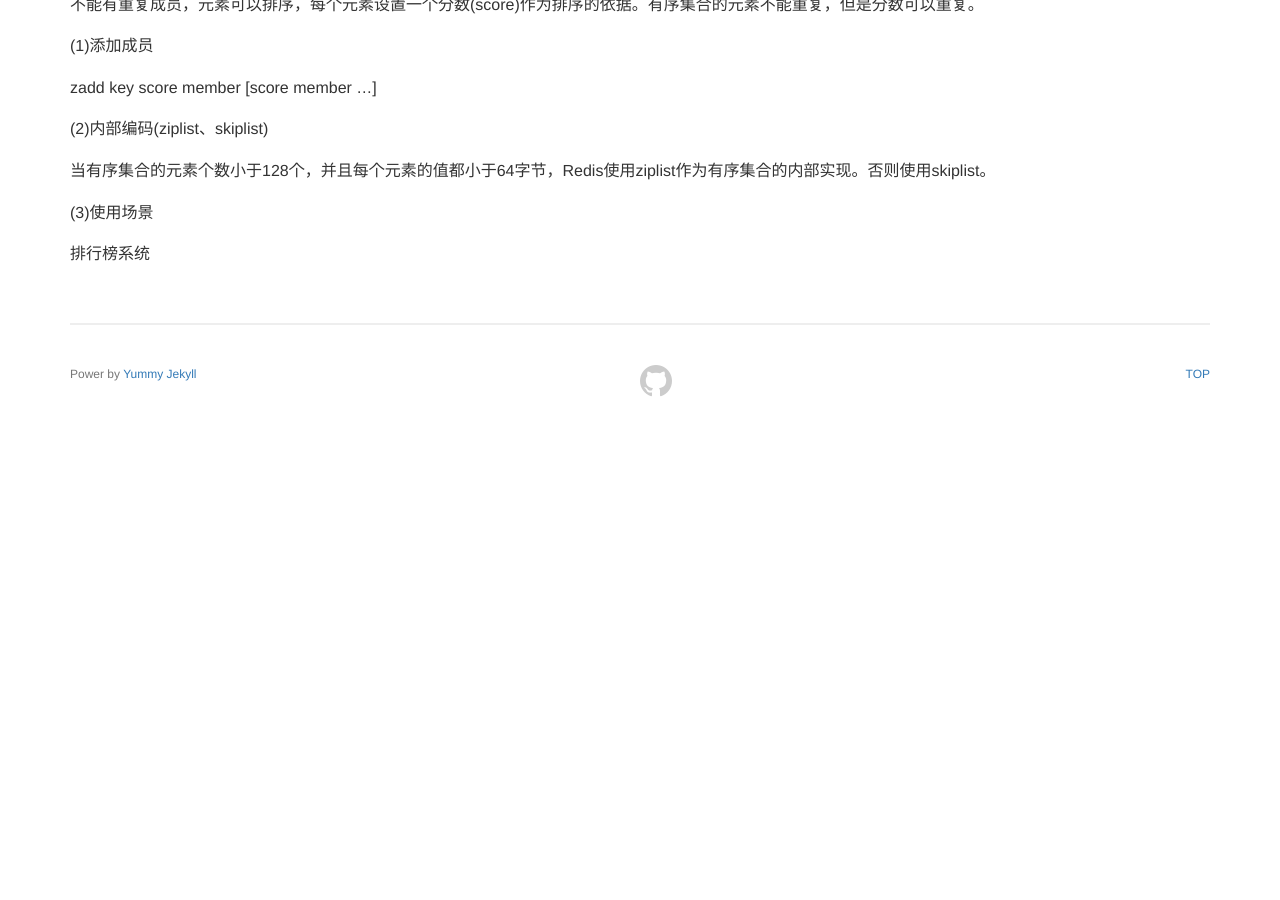
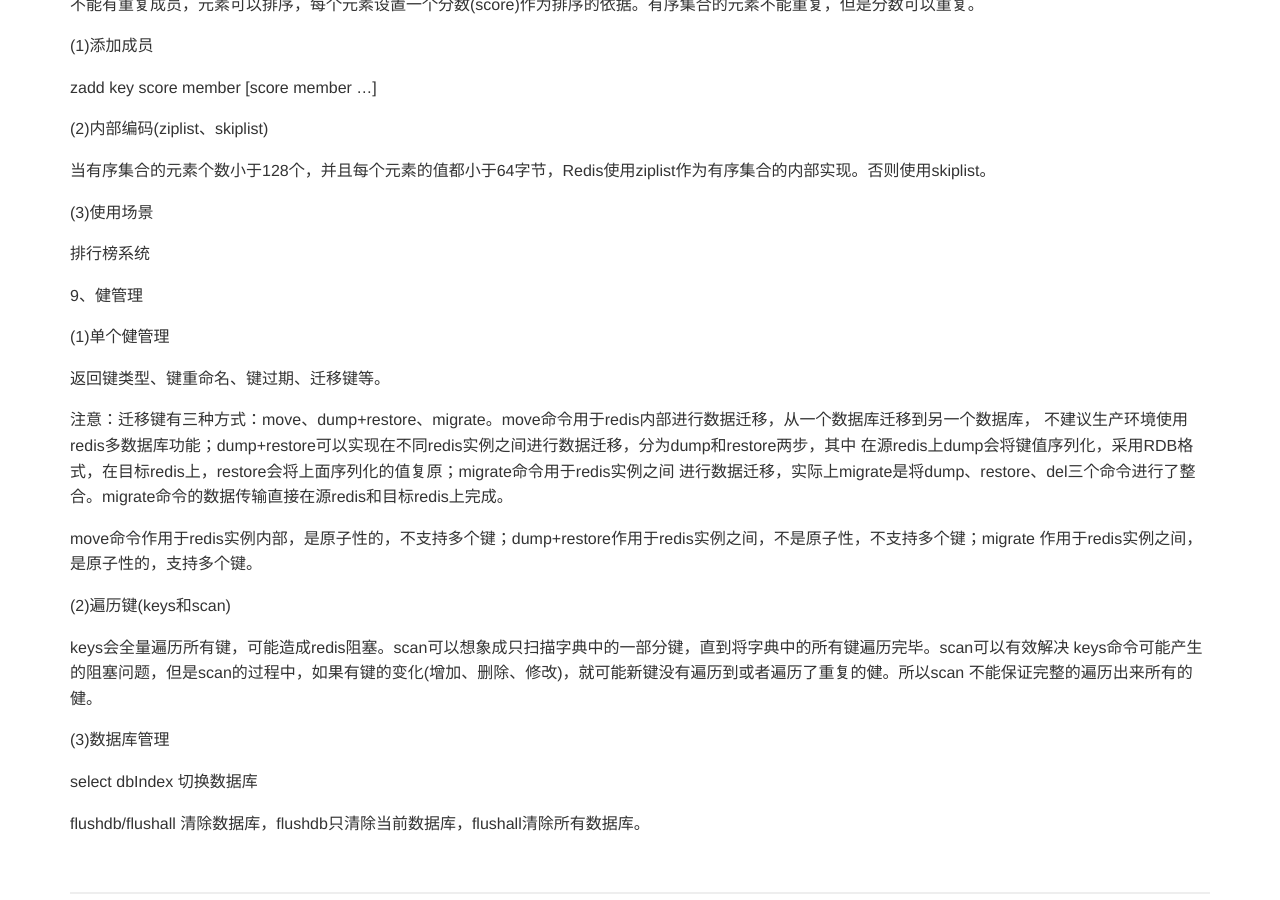
Before and after one commit to yaofengdoit/yaofengdoit.github.io, a Jekyll site: the page built from _posts/2020/04-06/2020-04-17-ReadBook-Redis-1.md, in a window 1280 px wide and 900 px high, scrolled down 4806 px. Built offline with Jekyll 4.4.1, drawn with Linux system fonts in a browser that asks for light colours; a script that is not in the unit is left out; before the commit the page ends 5211 px from its top, so only the background shows below that.

Commit message:
读书笔记-Redis开发与运维

```diff
--- a/_posts/2020/04-06/2020-04-17-ReadBook-Redis-1.md
+++ b/_posts/2020/04-06/2020-04-17-ReadBook-Redis-1.md
@@ -226,3 +226,30 @@
 (3)使用场景
 
 排行榜系统
+
+
+9、健管理
+
+(1)单个健管理
+
+返回键类型、键重命名、键过期、迁移键等。
+
+注意：迁移键有三种方式：move、dump+restore、migrate。move命令用于redis内部进行数据迁移，从一个数据库迁移到另一个数据库，
+不建议生产环境使用redis多数据库功能；dump+restore可以实现在不同redis实例之间进行数据迁移，分为dump和restore两步，其中
+在源redis上dump会将键值序列化，采用RDB格式，在目标redis上，restore会将上面序列化的值复原；migrate命令用于redis实例之间
+进行数据迁移，实际上migrate是将dump、restore、del三个命令进行了整合。migrate命令的数据传输直接在源redis和目标redis上完成。
+
+move命令作用于redis实例内部，是原子性的，不支持多个键；dump+restore作用于redis实例之间，不是原子性，不支持多个键；migrate
+作用于redis实例之间，是原子性的，支持多个键。
+
+(2)遍历键(keys和scan)
+
+keys会全量遍历所有键，可能造成redis阻塞。scan可以想象成只扫描字典中的一部分键，直到将字典中的所有键遍历完毕。scan可以有效解决
+keys命令可能产生的阻塞问题，但是scan的过程中，如果有键的变化(增加、删除、修改)，就可能新键没有遍历到或者遍历了重复的健。所以scan
+不能保证完整的遍历出来所有的健。
+
+(3)数据库管理
+
+select dbIndex  切换数据库
+
+flushdb/flushall  清除数据库，flushdb只清除当前数据库，flushall清除所有数据库。
```
